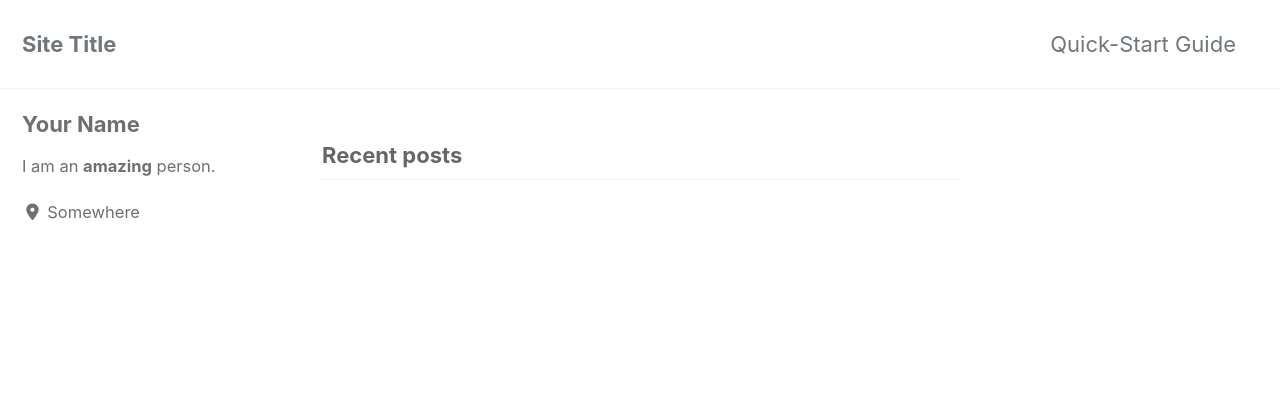
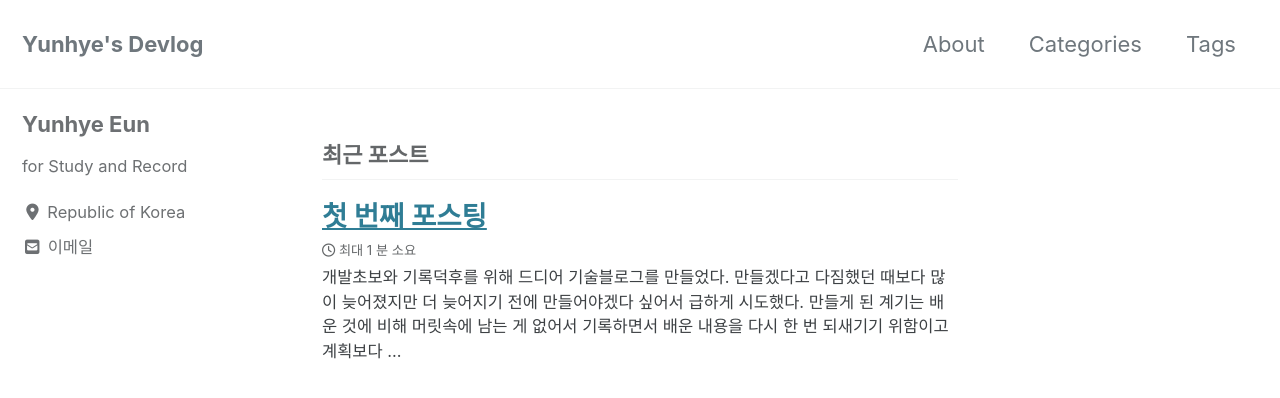
Before and after one commit to yunhyeeun/yunhyeeun.github.io, a Jekyll site: the page built from index.html, in a window 1280 px wide and 900 px high. Shown: the top 398 px of the window. Built offline with Jekyll 4.4.1, drawn with Linux system fonts in a browser that asks for light colours; cached includes are drawn as plain includes; nearby versions of some CDN libraries; the list of posts is cut into pages by our own code; some of the changed text lies outside the part shown.

Commit message:
Create first post

```diff
--- a/_config.yml
+++ b/_config.yml
@@ -15,18 +15,18 @@
 minimal_mistakes_skin    : "default" # "air", "aqua", "contrast", "dark", "dirt", "neon", "mint", "plum", "sunrise"
 
 # Site Settings
-locale                   : "en-US"
-title                    : "Site Title"
+locale                   : "ko-KR"
+title                    : "Yunhye's Devlog"
 title_separator          : "-"
-subtitle                 : # site tagline that appears below site title in masthead
-name                     : "Your Name"
-description              : "An amazing website."
-url                      : # the base hostname & protocol for your site e.g. "https://mmistakes.github.io"
+subtitle                 :
+name                     : "Yunhye Eun"
+description              : "for Study and Record"
+url                      : "https://yunhyeeun.github.io"
 baseurl                  : # the subpath of your site, e.g. "/blog"
 repository               : # GitHub username/repo-name e.g. "mmistakes/minimal-mistakes"
 teaser                   : # path of fallback teaser image, e.g. "/assets/images/500x300.png"
 logo                     : # path of logo image to display in the masthead, e.g. "/assets/images/88x88.png"
-masthead_title           : # overrides the website title displayed in the masthead, use " " for no title
+masthead_title           :
 # breadcrumbs            : false # true, false (default)
 words_per_minute         : 200
 comments:
@@ -93,11 +93,11 @@ analytics:
 
 # Site Author
 author:
-  name             : "Your Name"
+  name             : "Yunhye Eun"
   avatar           : # path of avatar image, e.g. "/assets/images/bio-photo.jpg"
-  bio              : "I am an **amazing** person."
-  location         : "Somewhere"
-  email            :
+  bio              : "for Study and Record"
+  location         : "Republic of Korea"
+  email            : "annieeun@kaist.ac.kr"
   links:
     - label: "Email"
       icon: "fas fa-fw fa-envelope-square"
@@ -279,3 +279,11 @@ defaults:
       comments: # true
       share: true
       related: true
+
+  # _pages
+  - scope:
+      path: "_pages"
+      type: pages
+    values:
+      layout: single
+      author_profile: true
--- /dev/null
+++ b/_posts/2020-05-14-first-post.md
@@ -0,0 +1,22 @@
+---
+title: 첫 번째 포스팅
+categories:
+    - Blog
+---
+***
+## 개발초보와 기록덕후를 위해
+드디어 기술블로그를 만들었다.
+만들겠다고 다짐했던 때보다 많이 늦어졌지만 더 늦어지기 전에 만들어야겠다 싶어서 급하게 시도했다. 만들게 된 계기는 **배운 것에 비해 머릿속에 남는 게 없어서** 기록하면서 배운 내용을 다시 한 번 되새기기 위함이고 계획보다 늦게 만든 이유는 **jekyll을 잘 몰라서**였다. 지금도 jekyll을 완벽하게 아는 건 아니지만 첫 포스팅은 성공했다!
+
+## 앞으로 할 것
+웹프로그래밍을 배우면 제일 먼저 하는 미니 프로젝트 중 하나가 투두리스트 만들기인데, 이 블로그를 위한 투두리스트를 적어보자.
+- 배운 것들 복습 겸 기록하기
+    - 데이터구조, 알고리즘 등등
+    - 웹프로그래밍 입문
+    - 자연어 처리 (python, nltk)
+- 일지 쓰기
+    - 코딩 현황
+    - 공부 과정
+- 블로그 예쁘게 꾸미기
+
+## 마지막으로, 잔디를 푸르게 키우자!
```
Also changed, not shown: _data/navigation.yml (+6 -10 lines), _pages/about.md (added, +6 -0 lines), _pages/category-archive.md (added, +6 -0 lines), _pages/tags-archive copy.md (added, +6 -0 lines), README.md (deleted), minimal-mistakes-jekyll 1.23.11 PM.gemspec (renamed from minimal-mistakes-jekyll.gemspec).
